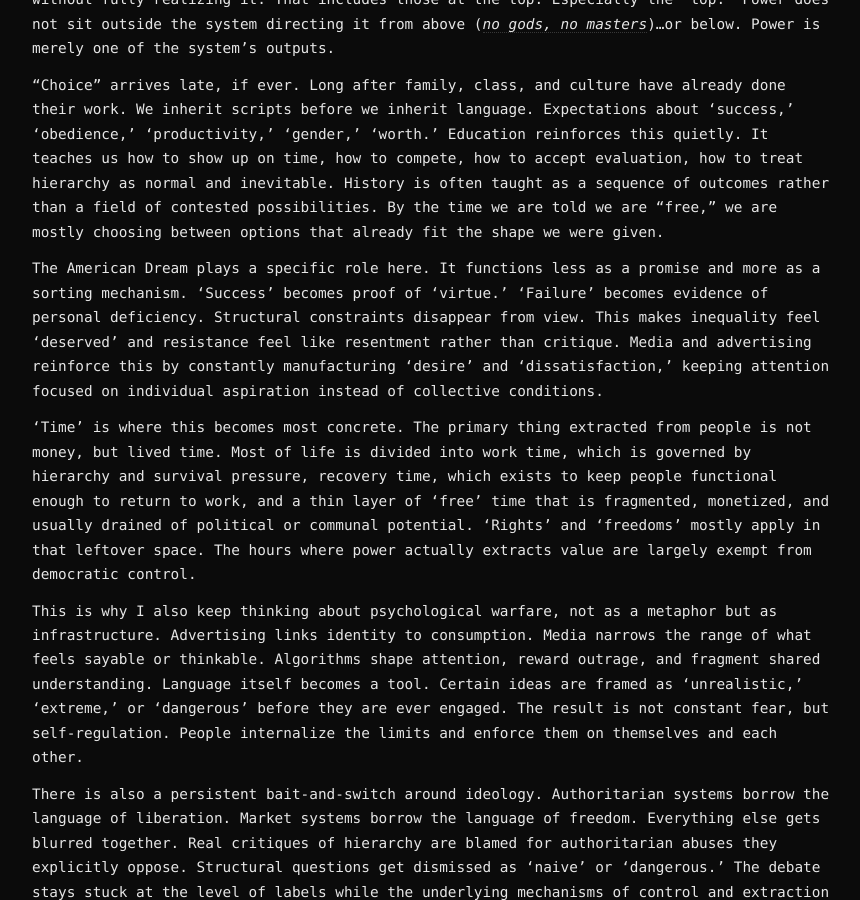
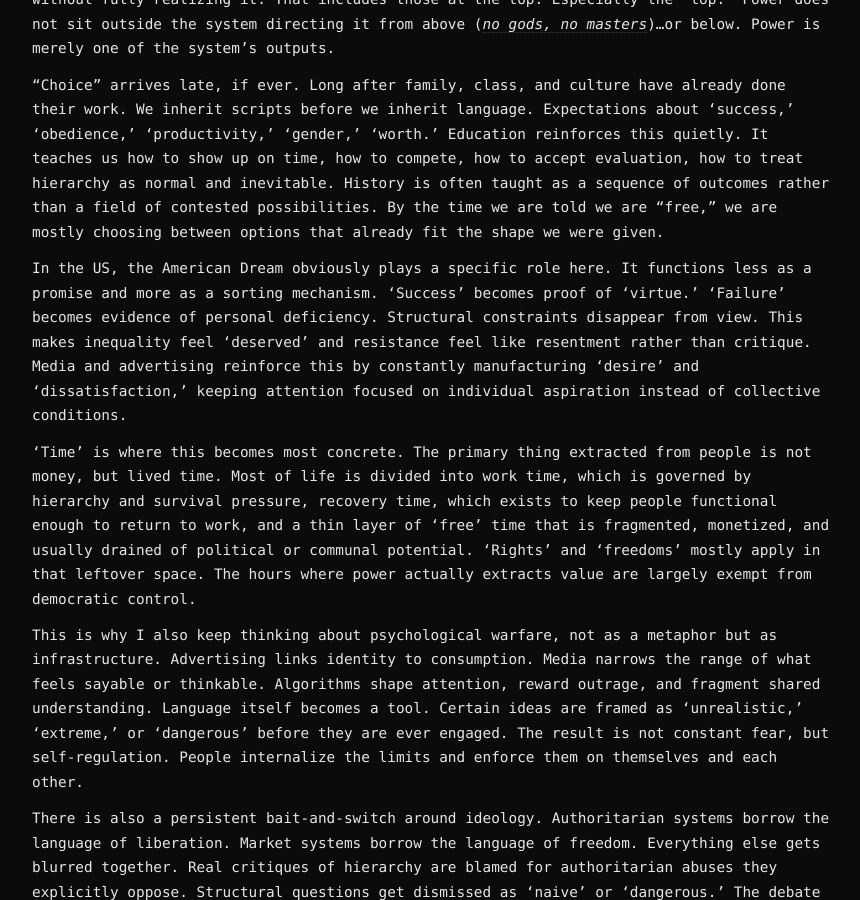
Before and after one commit to raelovejoy/raelog, a Jekyll site: the page built from _posts/2026-01-10-pre-shaped-humans-and-recursive-power.md, in a window 1280 px wide and 900 px high, scrolled down 494 px. Shown: the whole window, without its empty margins (208-1068 px from the left). Built offline with Jekyll 4.4.1, drawn with Linux system fonts in a browser that asks for light colours.

Commit message:
Update 2026-01-10-pre-shaped-humans-and-recursive-power.md

```diff
--- a/_posts/2026-01-10-pre-shaped-humans-and-recursive-power.md
+++ b/_posts/2026-01-10-pre-shaped-humans-and-recursive-power.md
@@ -13,7 +13,7 @@ It is tempting to frame everything in terms of 'bad actors' or 'evil intent.' So
 
 "Choice" arrives late, if ever. Long after family, class, and culture have already done their work. We inherit scripts before we inherit language. Expectations about 'success,' 'obedience,' 'productivity,' 'gender,' 'worth.' Education reinforces this quietly. It teaches us how to show up on time, how to compete, how to accept evaluation, how to treat hierarchy as normal and inevitable. History is often taught as a sequence of outcomes rather than a field of contested possibilities. By the time we are told we are "free," we are mostly choosing between options that already fit the shape we were given.
 
-The American Dream plays a specific role here. It functions less as a promise and more as a sorting mechanism. 'Success' becomes proof of 'virtue.' 'Failure' becomes evidence of personal deficiency. Structural constraints disappear from view. This makes inequality feel 'deserved' and resistance feel like resentment rather than critique. Media and advertising reinforce this by constantly manufacturing 'desire' and 'dissatisfaction,' keeping attention focused on individual aspiration instead of collective conditions.
+In the US, the American Dream obviously plays a specific role here. It functions less as a promise and more as a sorting mechanism. 'Success' becomes proof of 'virtue.' 'Failure' becomes evidence of personal deficiency. Structural constraints disappear from view. This makes inequality feel 'deserved' and resistance feel like resentment rather than critique. Media and advertising reinforce this by constantly manufacturing 'desire' and 'dissatisfaction,' keeping attention focused on individual aspiration instead of collective conditions.
 
 'Time' is where this becomes most concrete. The primary thing extracted from people is not money, but lived time. Most of life is divided into work time, which is governed by hierarchy and survival pressure, recovery time, which exists to keep people functional enough to return to work, and a thin layer of 'free' time that is fragmented, monetized, and usually drained of political or communal potential. 'Rights' and 'freedoms' mostly apply in that leftover space. The hours where power actually extracts value are largely exempt from democratic control.
 
```
